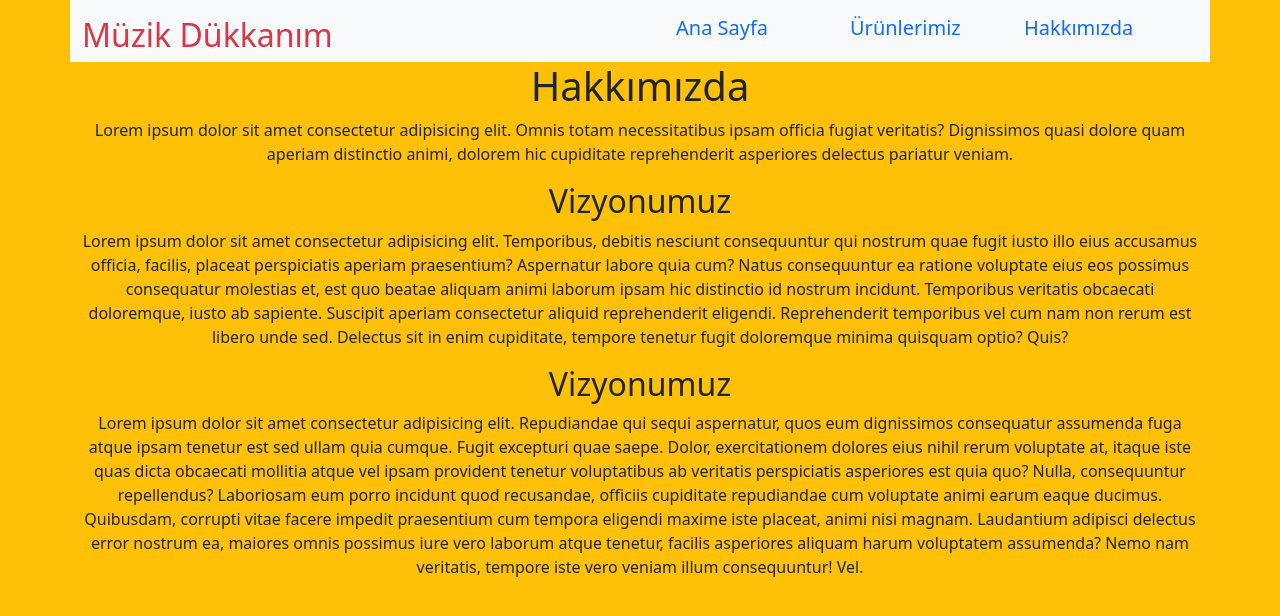
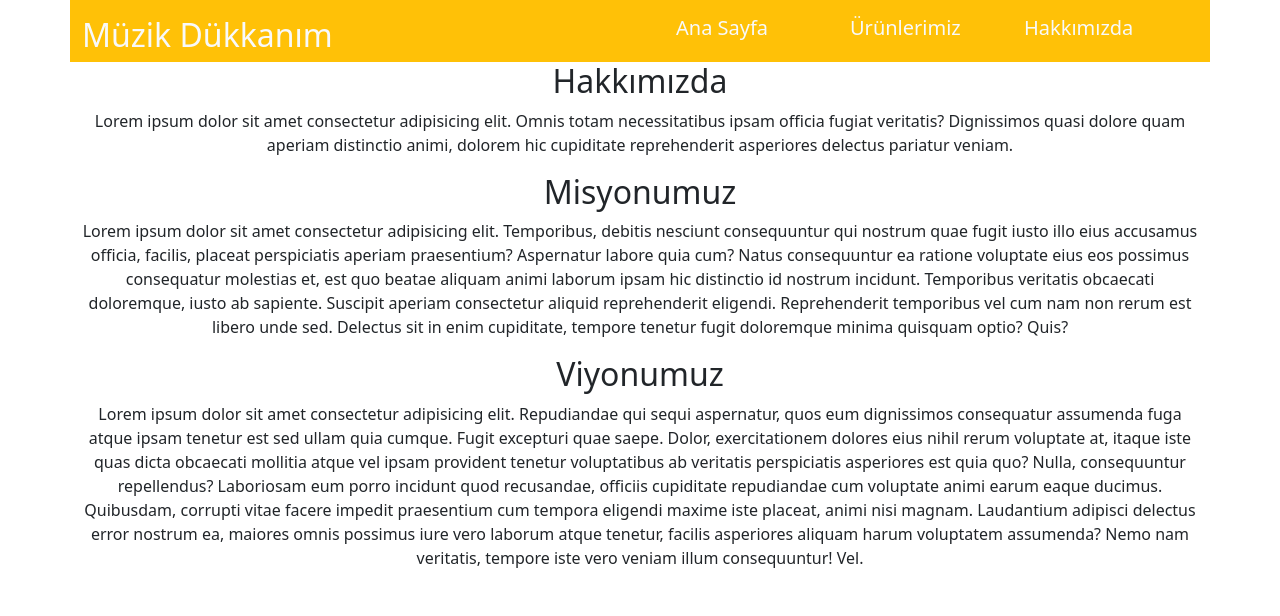
Before and after one commit to nurcanNT/Bootstrap, a plain HTML site: page hakkimizda.html in a window 1280 px wide. Drawn offline with nearby package versions, Linux system fonts and the light colour scheme.

Commit message:
color update

```diff
--- a/html/hakkimizda.html
+++ b/hakkimizda.html
@@ -10,23 +10,23 @@
 
     <title>Shopping Shop</title>
   </head>
-  <body class="bg-warning text-dark">
-        <div class="container bg-light">
+  <body class=" text-dark">
+        <div class="container bg-warning">
             <div class="row">
-              <div class="col text-danger mt-3">
+              <div class="col text-light mt-3">
                  <h2>Müzik Dükkanım</h2>
               </div>
               <div class="col mt-3">
                 <div class="container ">
                     <div class="row ">
                       <div class="col-sm-4 ">
-                        <a href="anasayfa.html"style="text-decoration: none"><h5>Ana Sayfa</h5></a>
+                        <a href="anasayfa.html"style="text-decoration: none" ><h5 class="text-light">Ana Sayfa</h5></a>
                       </div>
                       <div class="col-sm-4 ">
-                        <a href="urunler.html"style="text-decoration: none"><h5>Ürünlerimiz</h5></a>
+                        <a href="urunler.html"style="text-decoration: none"><h5 class="text-light">Ürünlerimiz</h5></a>
                       </div>
                       <div class="col-sm-4 ">
-                        <a href="hakkimizda.html"style="text-decoration: none"><h5>Hakkımızda</h5></a>
+                        <a href="hakkimizda.html"style="text-decoration: none"><h5 class="text-light">Hakkımızda</h5></a>
                       </div>
                     </div>
                   </div>
@@ -36,18 +36,18 @@
     <div class="container">
         <div class="row">
           <div class="col text-center">
-            <h1>Hakkımızda</h1>
+            <h2>Hakkımızda</h2>
             <p>Lorem ipsum dolor sit amet consectetur adipisicing elit. Omnis totam necessitatibus ipsam officia fugiat veritatis? Dignissimos quasi dolore quam aperiam distinctio animi, dolorem hic cupiditate reprehenderit asperiores delectus pariatur veniam.</p>
           </div>
         </div>
         <div class="col text-center">
-            <h2>Vizyonumuz</h2>
+            <h2>Misyonumuz</h2>
             <p>Lorem ipsum dolor sit amet consectetur adipisicing elit. Temporibus, debitis nesciunt consequuntur qui nostrum quae fugit iusto illo eius accusamus officia, facilis, placeat perspiciatis aperiam praesentium? Aspernatur labore quia cum?
             Natus consequuntur ea ratione voluptate eius eos possimus consequatur molestias et, est quo beatae aliquam animi laborum ipsam hic distinctio id nostrum incidunt. Temporibus veritatis obcaecati doloremque, iusto ab sapiente.
             Suscipit aperiam consectetur aliquid reprehenderit eligendi. Reprehenderit temporibus vel cum nam non rerum est libero unde sed. Delectus sit in enim cupiditate, tempore tenetur fugit doloremque minima quisquam optio? Quis?</p>
         </div>
         <div class="col text-center">
-            <h2>Vizyonumuz</h2>
+            <h2>Viyonumuz</h2>
             <p>Lorem ipsum dolor sit amet consectetur adipisicing elit. Repudiandae qui sequi aspernatur, quos eum dignissimos consequatur assumenda fuga atque ipsam tenetur est sed ullam quia cumque. Fugit excepturi quae saepe.
             Dolor, exercitationem dolores eius nihil rerum voluptate at, itaque iste quas dicta obcaecati mollitia atque vel ipsam provident tenetur voluptatibus ab veritatis perspiciatis asperiores est quia quo? Nulla, consequuntur repellendus?
             Laboriosam eum porro incidunt quod recusandae, officiis cupiditate repudiandae cum voluptate animi earum eaque ducimus. Quibusdam, corrupti vitae facere impedit praesentium cum tempora eligendi maxime iste placeat, animi nisi magnam.
```
Also changed, not shown: anasayfa.html (renamed from html/anasayfa.html, +7 -7 lines), html/index.html (deleted, +0 -47 lines), urunler.html (renamed from html/urunler.html, +5 -5 lines).
